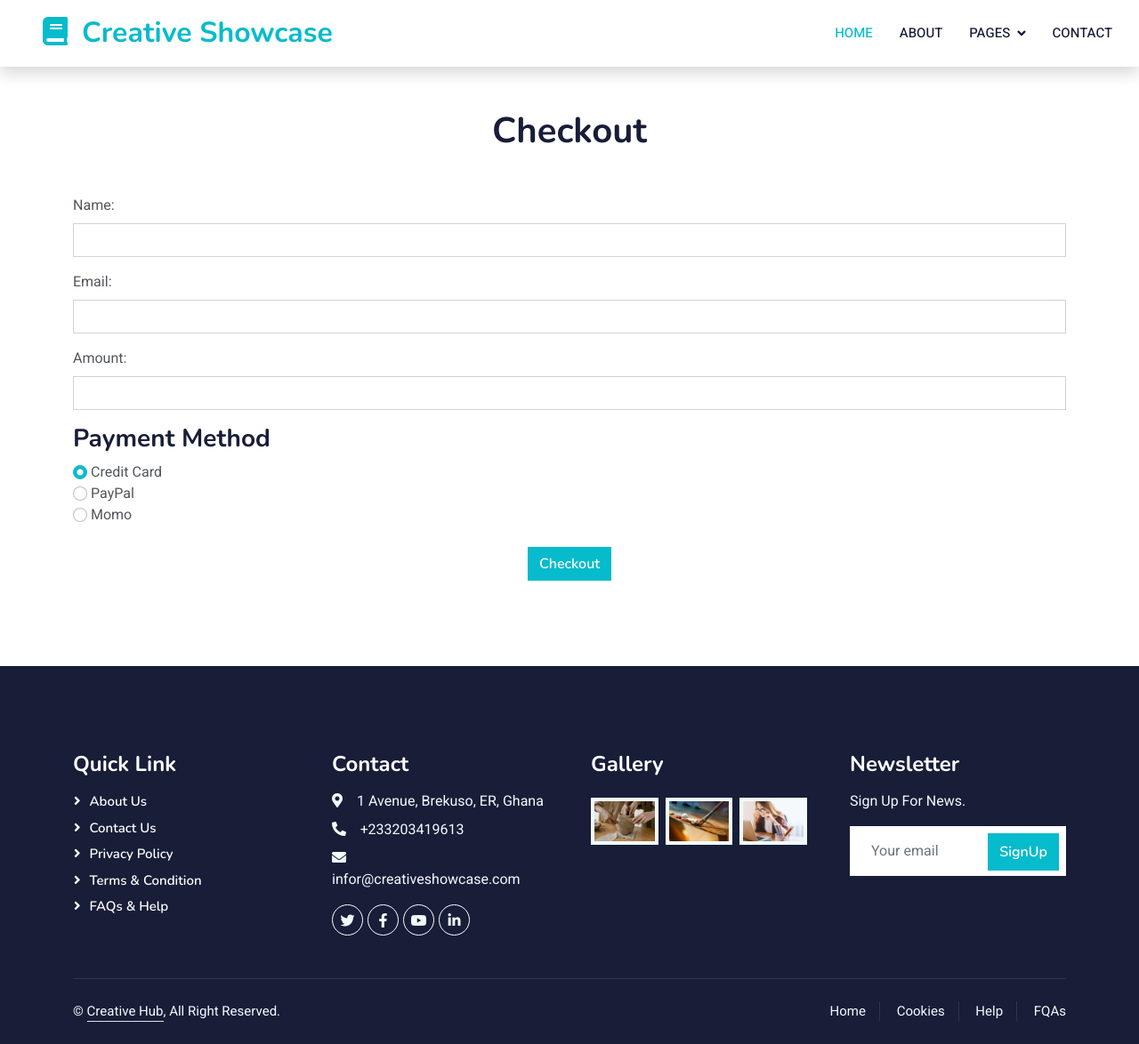
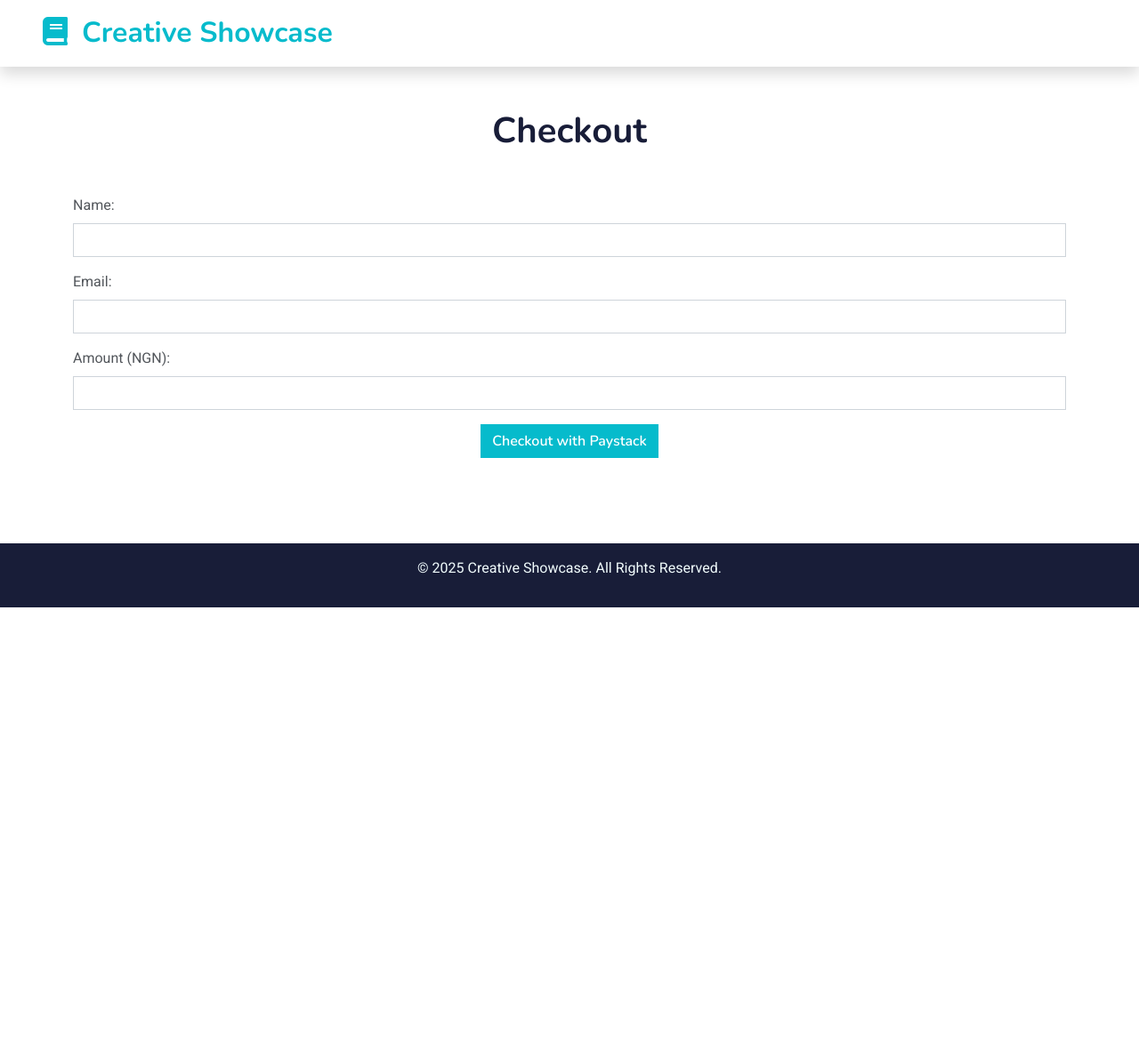
Before and after one commit to smuggerteey/final_capstone, a Flask app: page /checkout in a window 1280 px wide. Shown: the whole page at 89% size. After the commit the page ends 683 px from the top, so only its background shows below. Run offline with Flask 3, Linux system fonts and the light colour scheme; the visitor is signed in with stand-in values (Sample User, id 1); data that the repository does not hold is empty; some libraries are stand-ins or nearby versions.

Commit message:
payment page

```diff
--- a/main/templates/checkout.html
+++ b/main/templates/checkout.html
@@ -1,6 +1,5 @@
 <!DOCTYPE html>
 <html lang="en">
-
 <head>
     <meta charset="UTF-8">
     <meta name="viewport" content="width=device-width, initial-scale=1.0">
@@ -27,47 +26,20 @@
 
     <!-- Template Stylesheet -->
     <link href="{{ url_for('static', filename='css/style.css') }}" rel="stylesheet">
-
 </head>
-
 <body>
-    <!-- Spinner Start -->
-    <div id="spinner" class="show bg-white position-fixed translate-middle w-100 vh-100 top-50 start-50 d-flex align-items-center justify-content-center">
-        <div class="spinner-border text-primary" style="width: 3rem; height: 3rem;" role="status">
-            <span class="sr-only">Loading...</span>
-        </div>
-    </div>
-    <!-- Spinner End -->
-
-     <!-- Navbar Start -->
-     <nav class="navbar navbar-expand-lg bg-white navbar-light shadow sticky-top p-0">
-        <a href="" class="navbar-brand d-flex align-items-center px-4 px-lg-5">
+    <!-- Navbar Start -->
+    <nav class="navbar navbar-expand-lg bg-white navbar-light shadow sticky-top p-0">
+        <a href="#" class="navbar-brand d-flex align-items-center px-4 px-lg-5">
             <h2 class="m-0 text-primary"><i class="fa fa-book me-3"></i>Creative Showcase</h2>
         </a>
-        <button type="button" class="navbar-toggler me-4" data-bs-toggle="collapse" data-bs-target="#navbarCollapse">
-            <span class="navbar-toggler-icon"></span>
-        </button>
-        <div class="collapse navbar-collapse" id="navbarCollapse">
-            <div class="navbar-nav ms-auto p-4 p-lg-0">
-                <a href="" class="nav-item nav-link active">Home</a>
-                <a href="" class="nav-item nav-link">About</a>
-                <div class="nav-item dropdown">
-                    <a href="#" class="nav-link dropdown-toggle" data-bs-toggle="dropdown">Pages</a>
-                    <div class="dropdown-menu fade-down m-0">
-                        <a href="" class="dropdown-item">Our Team</a>
-                        <a href="" class="dropdown-item">Testimonial</a>
-                    </div>
-                </div>
-                <a href="" class="nav-item nav-link">Contact</a>
-            </div>
-        </div>
     </nav>
 
     <!-- Checkout Section Start -->
     <div class="container-xxl py-5">
         <div class="container">
             <h1 class="text-center mb-5">Checkout</h1>
-            <form class="checkout-form">
+            <form id="checkout-form">
                 <div class="mb-3">
                     <label for="name" class="form-label">Name:</label>
                     <input type="text" id="name" class="form-control" required>
@@ -77,151 +49,68 @@
                     <input type="email" id="email" class="form-control" required>
                 </div>
                 <div class="mb-3">
-                    <label for="amount" class="form-label">Amount:</label>
+                    <label for="amount" class="form-label">Amount (NGN):</label>
                     <input type="number" id="amount" class="form-control" required>
                 </div>
 
-                <div class="payment-method mb-4">
-                    <h3>Payment Method</h3>
-                    <div class="payment-option">
-                        <label class="form-check-label">
-                            <input type="radio" name="payment" value="credit" class="form-check-input" checked> Credit Card
-                        </label>
-                    </div>
-                    <div class="payment-option">
-                        <label class="form-check-label">
-                            <input type="radio" name="payment" value="paypal" class="form-check-input"> PayPal
-                        </label>
-                    </div>
-                    <div class="payment-option">
-                        <label class="form-check-label">
-                            <input type="radio" name="payment" value="momo" class="form-check-input"> Momo
-                        </label>
-                    </div>
-                </div>
-
                 <div class="text-center">
-                    <a href="#" class="btn btn-primary btn-checkout">Checkout</a>
+                    <button type="button" class="btn btn-primary btn-checkout">Checkout with Paystack</button>
                 </div>
             </form>
         </div>
     </div>
     <!-- Checkout Section End -->
 
-<!-- Footer Start -->
-<div class="container-fluid bg-dark text-light footer pt-5 mt-5 wow fadeIn" data-wow-delay="0.1s">
-    <div class="container py-5">
-        <div class="row g-5">
-            <div class="col-lg-3 col-md-6">
-                <h4 class="text-white mb-3">Quick Link</h4>
-                <a class="btn btn-link" href="">About Us</a>
-                <a class="btn btn-link" href="">Contact Us</a>
-                <a class="btn btn-link" href="">Privacy Policy</a>
-                <a class="btn btn-link" href="">Terms & Condition</a>
-                <a class="btn btn-link" href="">FAQs & Help</a>
-            </div>
-            <div class="col-lg-3 col-md-6">
-                <h4 class="text-white mb-3">Contact</h4>
-                <p class="mb-2"><i class="fa fa-map-marker-alt me-3"></i>1 Avenue, Brekuso, ER, Ghana</p>
-                <p class="mb-2"><i class="fa fa-phone-alt me-3"></i>+233203419613</p>
-                <p class="mb-2"><i class="fa fa-envelope me-3"></i>infor@creativeshowcase.com</p>
-                <div class="d-flex pt-2">
-                    <a class="btn btn-outline-light btn-social" href=""><i class="fab fa-twitter"></i></a>
-                    <a class="btn btn-outline-light btn-social" href=""><i class="fab fa-facebook-f"></i></a>
-                    <a class="btn btn-outline-light btn-social" href=""><i class="fab fa-youtube"></i></a>
-                    <a class="btn btn-outline-light btn-social" href=""><i class="fab fa-linkedin-in"></i></a>
-                </div>
-            </div>
-            <div class="col-lg-3 col-md-6">
-                <h4 class="text-white mb-3">Gallery</h4>
-                <div class="row g-2 pt-2">
-                    <div class="col-4">
-                        <img class="img-fluid bg-light p-1" src="{{ url_for('static', filename='img/course-1.jpg') }}" alt="">
-                    </div>
-                    <div class="col-4">
-                        <img class="img-fluid bg-light p-1" src="{{ url_for('static', filename='img/course-2.jpg') }}" alt="">
-                    </div>
-                    <div class="col-4">
-                        <img class="img-fluid bg-light p-1" src="{{ url_for('static', filename='img/course-3.jpg') }}" alt="">
-                    </div>
-                </div>
-            </div>
-            <div class="col-lg-3 col-md-6">
-                <h4 class="text-white mb-3">Newsletter</h4>
-                <p>Sign Up For News.</p>
-                <div class="position-relative mx-auto" style="max-width: 400px;">
-                    <input class="form-control border-0 w-100 py-3 ps-4 pe-5" type="text" placeholder="Your email">
-                    <button type="button" class="btn btn-primary py-2 position-absolute top-0 end-0 mt-2 me-2">SignUp</button>
-                </div>
-            </div>
-        </div>
-    </div>
-    <div class="container">
-        <div class="copyright">
-            <div class="row">
-                <div class="col-md-6 text-center text-md-start mb-3 mb-md-0">
-                    &copy; <a class="border-bottom" href="#">Creative Hub</a>, All Right Reserved.
-                </div>
-                <div class="col-md-6 text-center text-md-end">
-                    <div class="footer-menu">
-                        <a href="">Home</a>
-                        <a href="">Cookies</a>
-                        <a href="">Help</a>
-                        <a href="">FQAs</a>
-                    </div>
-                </div>
-            </div>
-        </div>
-    </div>
-</div>
-<!-- Footer End -->
+    <!-- Footer -->
+    <footer class="container-fluid bg-dark text-light text-center py-3 mt-5">
+        <p>&copy; 2025 Creative Showcase. All Rights Reserved.</p>
+    </footer>
 
+    <!-- Paystack JavaScript -->
+    <script src="https://js.paystack.co/v1/inline.js"></script>
 
-    <!-- Back to Top -->
-    <a href="#" class="btn btn-lg btn-primary btn-lg-square back-to-top"><i class="bi bi-arrow-up"></i></a>
+    <!-- Custom JavaScript for Paystack Checkout -->
+    <script>
+        document.querySelector(".btn-checkout").addEventListener("click", function(event) {
+            event.preventDefault();
 
-    <!-- JavaScript Libraries -->
-    <script src="https://code.jquery.com/jquery-3.4.1.min.js"></script>
-    <script src="https://cdn.jsdelivr.net/npm/bootstrap@5.0.0/dist/js/bootstrap.bundle.min.js"></script>
-    <script src="{{ url_for('static', filename='lib/wow/wow.min.js') }}"></script>
-    <script src="{{ url_for('static', filename='lib/easing/easing.min.js') }}"></script>
-    <script src="{{ url_for('static', filename='lib/waypoints/waypoints.min.js') }}"></script>
-    <script src="{{ url_for('static', filename='lib/owlcarousel/owl.carousel.min.js') }}"></script>
+            let name = document.getElementById("name").value;
+            let email = document.getElementById("email").value;
+            let amount = document.getElementById("amount").value;
 
-    <!-- Template Javascript -->
-    <script src="{{ url_for('static', filename='js/main.js') }}"></script>
+            if (!name || !email || !amount) {
+                alert("Please fill in all details.");
+                return;
+            }
 
-    <!-- Custom JavaScript for Dark Mode -->
-    <script>
-        const toggleButton = document.getElementById('darkModeToggle');
-        const body = document.body;
-
-        // Check Local Storage for Dark Mode Preference
-        if (localStorage.getItem('darkMode') === 'true') {
-            body.classList.add('dark-mode');
-            toggleButton.textContent = '☀️';
-        }
-
-        // Toggle Dark Mode
-        toggleButton.addEventListener('click', () => {
-            body.classList.toggle('dark-mode');
-            if (body.classList.contains('dark-mode')) {
-                localStorage.setItem('darkMode', 'true');
-                toggleButton.textContent = '☀️';
-            } else {
-                localStorage.setItem('darkMode', 'false');
-                toggleButton.textContent = '🌙';
-            }
-        });
-    </script>
-
-    <!-- Custom JavaScript for Join Now Button -->
-    <script>
-        document.getElementById('joinNowButton').addEventListener('click', function(event) {
-            event.preventDefault();
-            window.location.href = "{{ url_for('registration') }}";
+            fetch("/pay", {
+                method: "POST",
+                headers: { "Content-Type": "application/json" },
+                body: JSON.stringify({ email: email, amount: amount })
+            })
+            .then(response => response.json())
+            .then(data => {
+                if (data.status) {
+                    let handler = PaystackPop.setup({
+                        key: "your_public_key_here", // Replace with your Paystack Public Key
+                        email: email,
+                        amount: amount * 100, // Convert to kobo
+                        currency: "NGN",
+                        ref: data.data.reference,
+                        callback: function(response) {
+                            window.location.href = `/pay/verify/${response.reference}`;
+                        },
+                        onClose: function() {
+                            alert("Transaction was not completed.");
+                        }
+                    });
+                    handler.openIframe();
+                } else {
+                    alert("Payment initialization failed.");
+                }
+            })
+            .catch(error => console.error("Error:", error));
         });
     </script>
 </body>
-
 </html>
```
